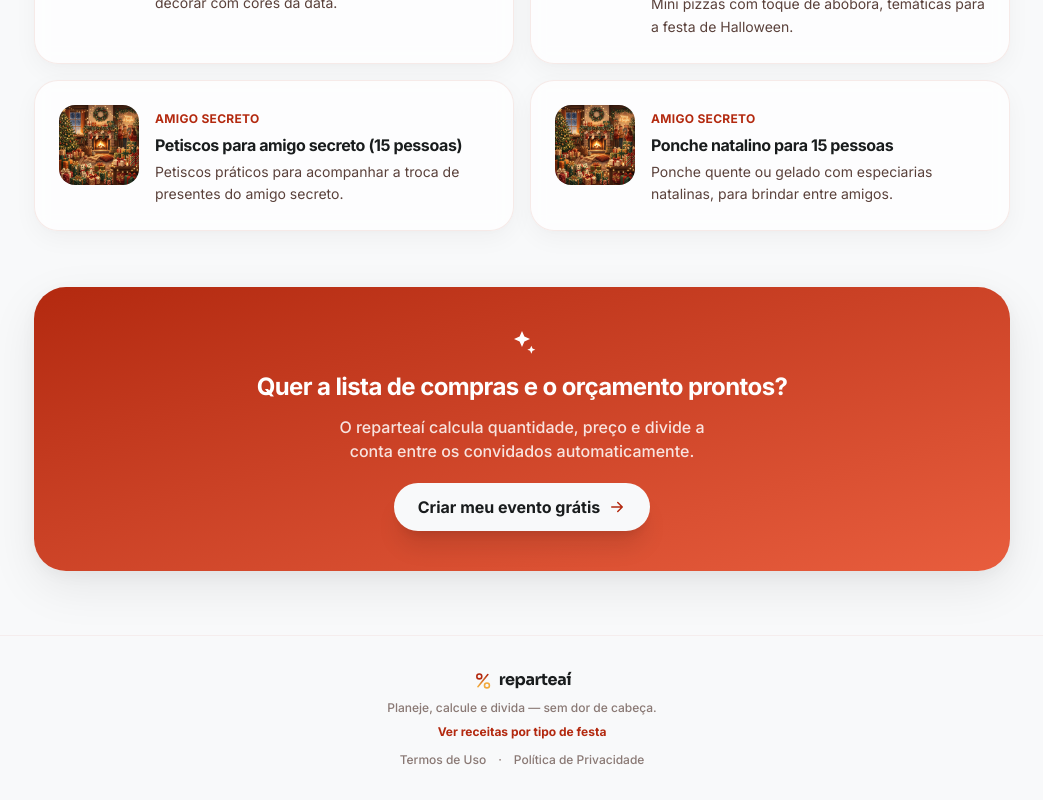
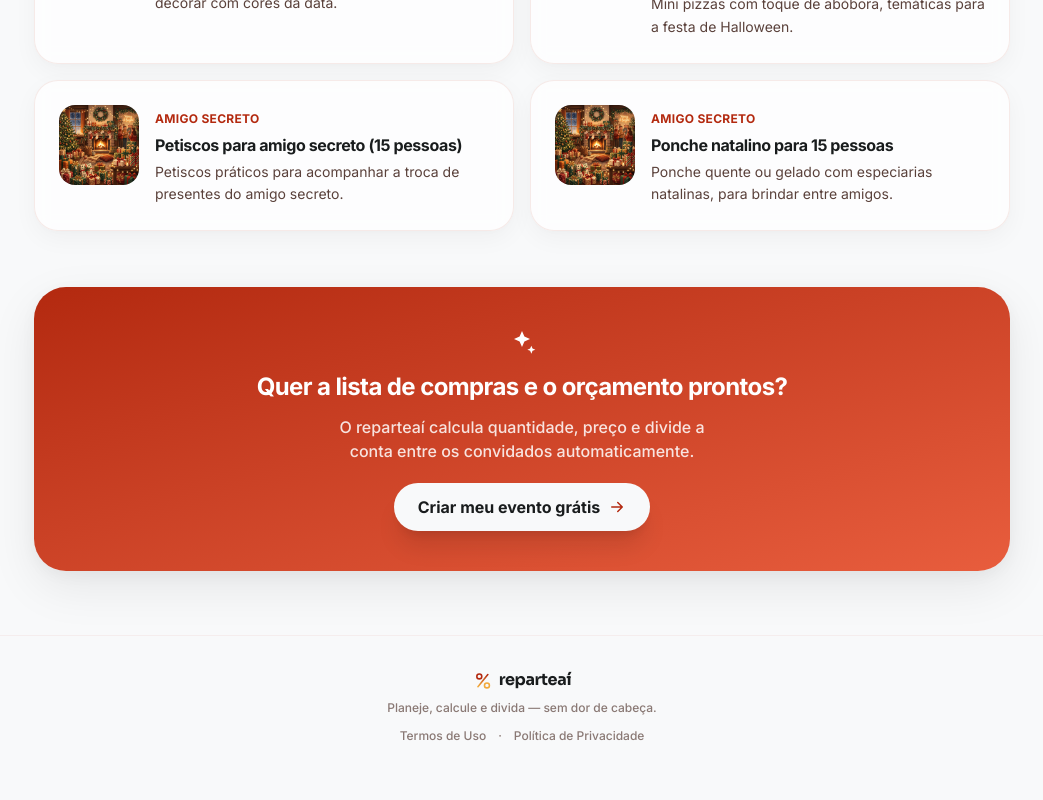
Before and after one commit to ZynnSoftware/smart-party-web, a React (Vite) app: page /receitas in a window 1280 px wide. Shown: the part 3565-4365 px from the top of the page, without its empty margins (118-1161 px from the left). After the commit the page ends 4341 px from the top, so only its background shows below. Built offline with nearby package versions, Linux system fonts and the light colour scheme; no server answers.

Commit message:
feat: add Footer component with branding and legal links

```diff
--- a/src/components/Footer.tsx
+++ b/src/components/Footer.tsx
@@ -11,9 +11,6 @@ export function Footer() {
       <p className="text-xs font-medium text-on-surface-variant/70">
         Planeje, calcule e divida — sem dor de cabeça.
       </p>
-      <Link to="/receitas" className="text-xs font-bold text-primary hover:underline">
-        Ver receitas por tipo de festa
-      </Link>
       <div className="mt-1 flex items-center gap-3 text-xs font-medium text-on-surface-variant/70">
         <Link to="/termos" className="hover:underline hover:text-on-surface-variant">
           Termos de Uso
```
